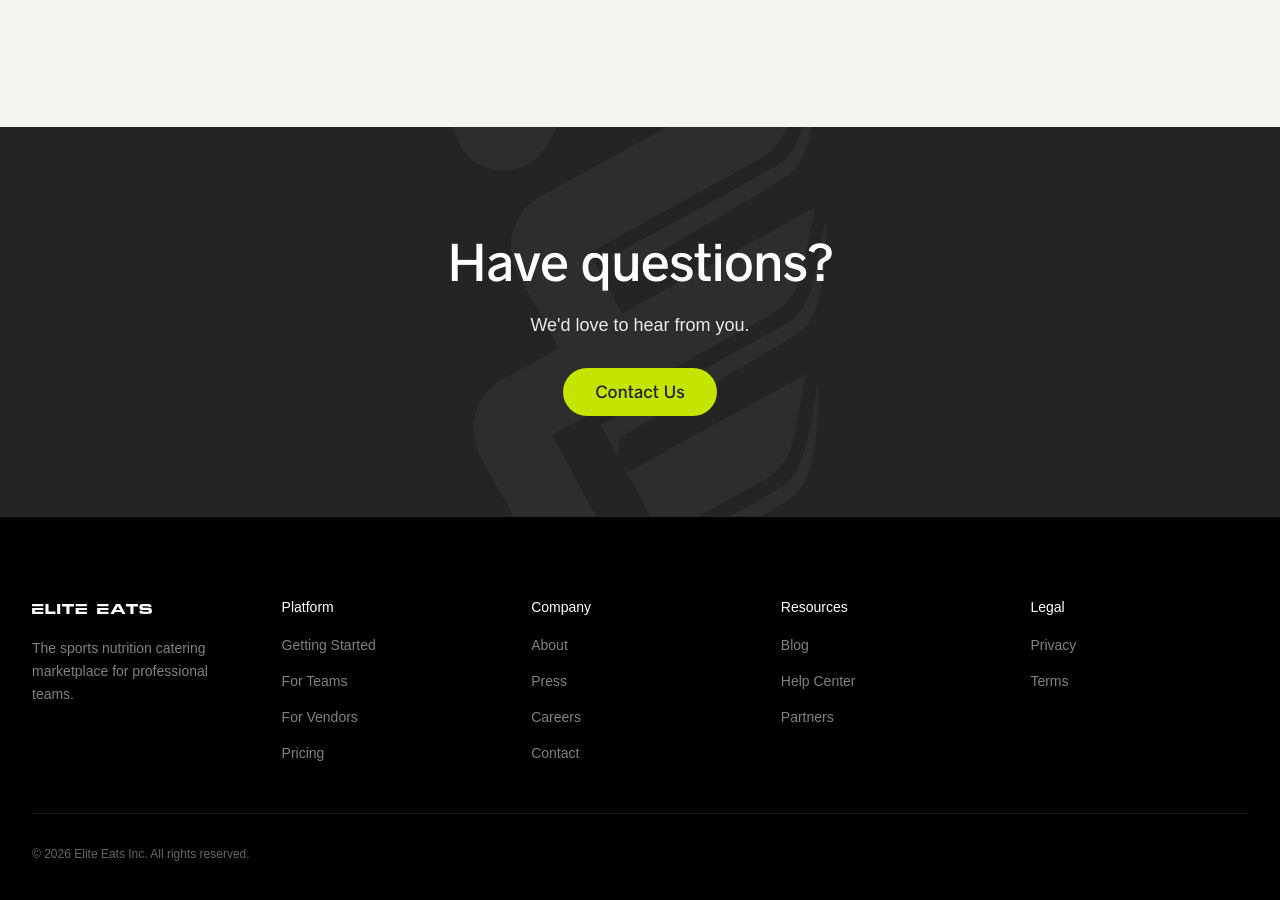
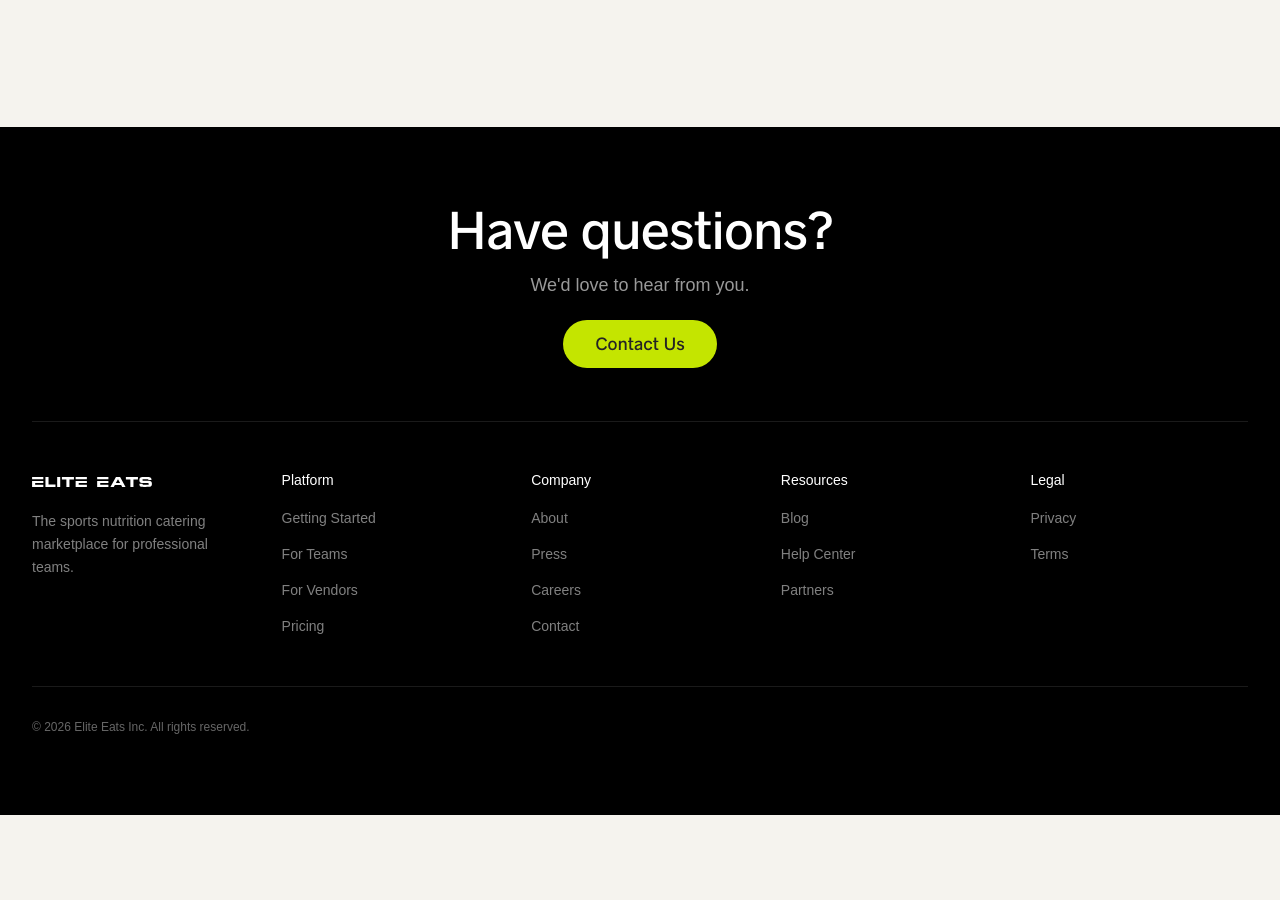
Before and after one commit to ajferron/elite-eats, a Next.js app: page / in a window 1280 px wide. Shown: the part 5920-6820 px from the top of the page. After the commit the page ends 6735 px from the top, so only its background shows below. Built offline with nearby package versions, Linux system fonts and the light colour scheme.

Commit message:
move CTA to footer

```diff
--- a/src/app/page.tsx
+++ b/src/app/page.tsx
@@ -10,7 +10,7 @@ export default function Home() {
       <Testimonials />
       <TeamMap />
       <HowItWorks />
-      <CTA />
+      {/* <CTA /> */}
       <Footer />
     </>
   );
--- a/src/components/Footer.tsx
+++ b/src/components/Footer.tsx
@@ -29,7 +29,20 @@ export function Footer() {
   return (
     <footer className="bg-black">
       <div className="container-section py-16 lg:py-20">
-        <div className="grid grid-cols-2 gap-8 lg:grid-cols-5">
+        {/* CTA */}
+        <div className="mb-16 text-center">
+          <h2 className="heading-section text-white">Have questions?</h2>
+          <p className="mx-auto mt-4 max-w-xl text-base leading-relaxed text-white/60 lg:text-lg">
+            We&apos;d love to hear from you.
+          </p>
+          <div className="mt-8">
+            <a href="#" className="btn-primary px-8">
+              Contact Us
+            </a>
+          </div>
+        </div>
+
+        <div className="border-t border-white/10 pt-12 grid grid-cols-2 gap-8 lg:grid-cols-5">
           {/* Logo and tagline */}
           <div className="col-span-2 lg:col-span-1">
             <Link href="/" className="inline-block">
--- a/src/components/TrustBar.tsx
+++ b/src/components/TrustBar.tsx
@@ -17,7 +17,7 @@ function LeagueItem({ abbr, name }: { abbr: string; name: string }) {
     <>
       <span
         title={name}
-        className="flex-shrink-0 text-xl font-black font-sans tracking-[0.05em] text-stone opacity-90 transition-opacity hover:opacity-100"
+        className="flex-shrink-0 text-2xl lg:text-xl font-black font-sans tracking-[0.05em] text-stone opacity-90 transition-opacity hover:opacity-100"
         // style={{ fontFamily: "'Helvetica Neue', 'Arial', sans-serif" }}
       >
         {abbr}
```
